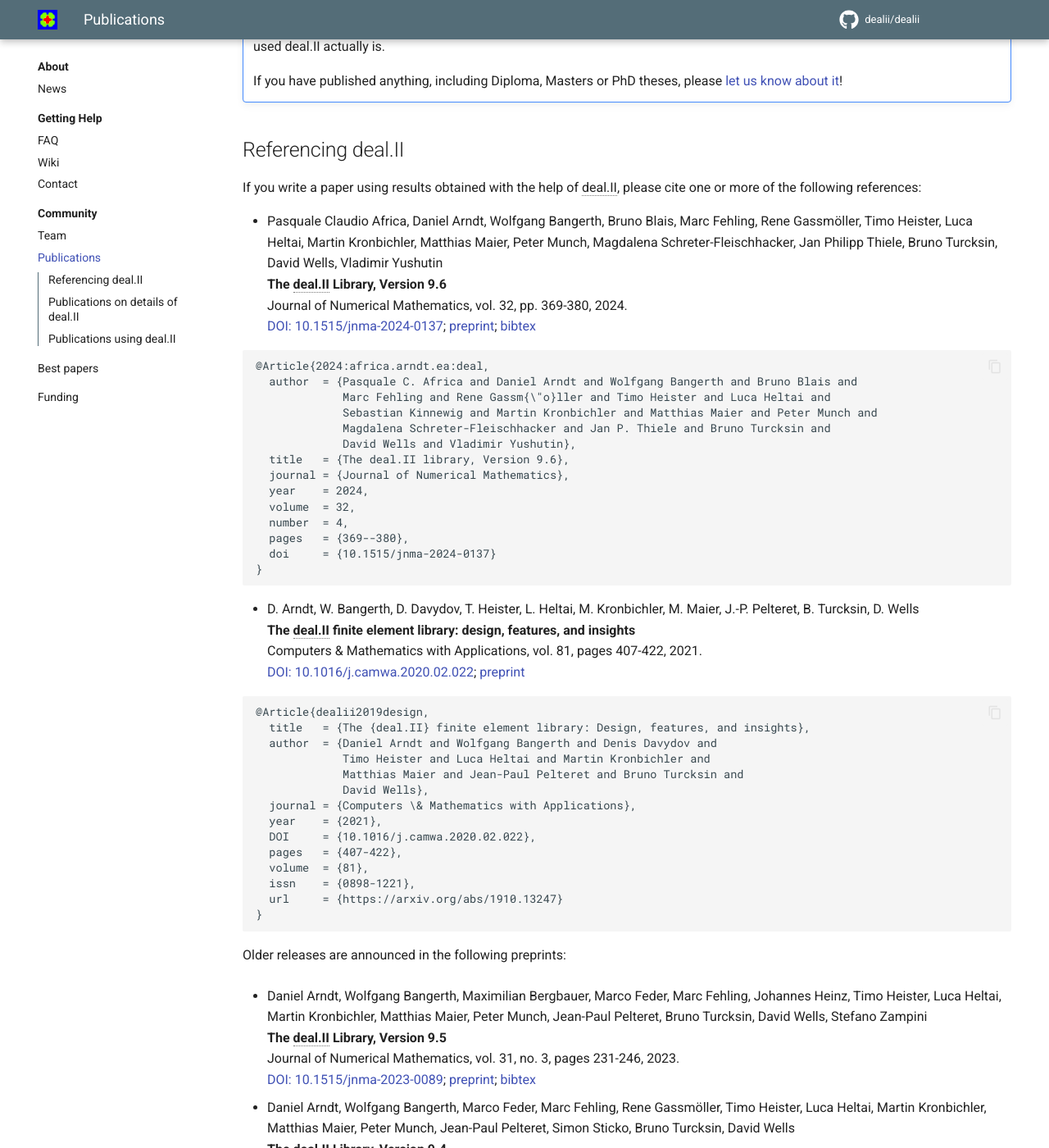
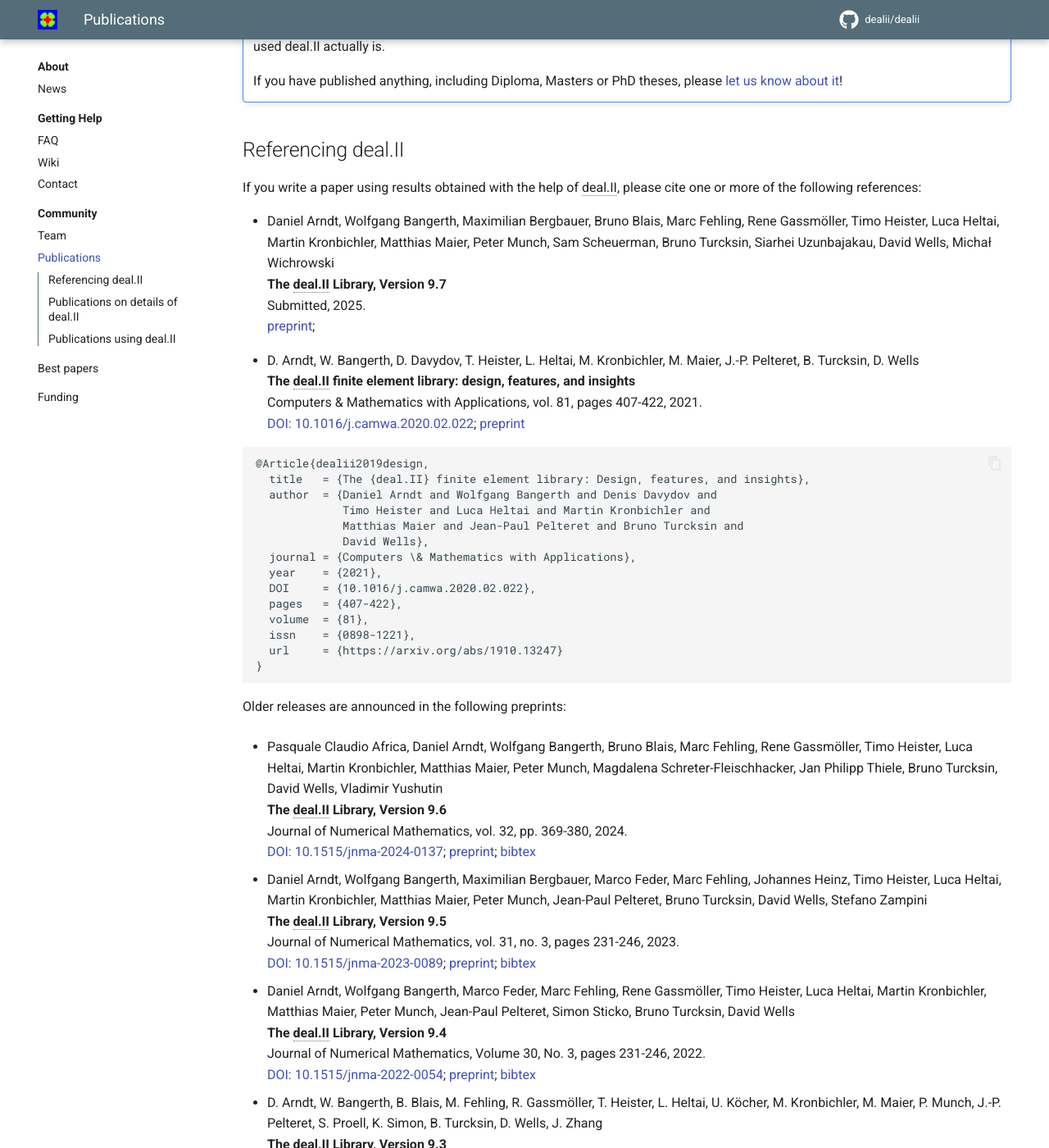
Before and after one commit to dealii/website, an MkDocs documentation site: the page built from docs/community/publications.md, in a window 1280 px wide and 1400 px high, scrolled down 333 px. Shown: the whole window at 82% size. Built offline with MkDocs 1.6.1 and Material for MkDocs 9.7.7, drawn with Linux system fonts in a browser that asks for light colours; nearby versions of some CDN libraries; library files that are not in the unit come from our copies; comment, search, counter and statistics services are not loaded.

Commit message:
Add the 9.7 blurb.

````diff
--- a/docs/community/publications.md
+++ b/docs/community/publications.md
@@ -28,48 +28,48 @@ If you write a paper using results obtained with the help of
       <abbr>deal.II</abbr>, please cite one or more of the following
       references:
 
--     Pasquale Claudio Africa,
-      Daniel Arndt,
-      Wolfgang Bangerth,
-      Bruno Blais,
-      Marc Fehling,
-      Rene Gassm&ouml;ller,
-      Timo Heister,
-      Luca Heltai,
-      Martin Kronbichler,
-      Matthias Maier,
-      Peter Munch,
-      Magdalena Schreter-Fleischhacker,
-      Jan Philipp Thiele,
-      Bruno Turcksin,
-      David Wells,
-      Vladimir Yushutin
+-   Daniel Arndt,
+    Wolfgang Bangerth,
+    Maximilian Bergbauer,
+    Bruno Blais,
+    Marc Fehling,
+    Rene Gassm&ouml;ller,
+    Timo Heister,
+    Luca Heltai,
+    Martin Kronbichler,
+    Matthias Maier,
+    Peter Munch,
+    Sam Scheuerman,
+    Bruno Turcksin,
+    Siarhei Uzunbajakau,
+    David Wells,
+    Michał Wichrowski
         <br />
-        <strong>The <abbr>deal.II</abbr> Library, Version 9.6
+        <strong>The <abbr>deal.II</abbr> Library, Version 9.7
         </strong>
         <br>
-        Journal of Numerical Mathematics, vol. 32, pp. 369-380, 2024.
+        Submitted, 2025.
         <br>
-        <a href="https://doi.org/10.1515/jnma-2024-0137">DOI: 10.1515/jnma-2024-0137</a>;
-        <a href="https://dealii.org/deal96-preprint.pdf" target="_top">preprint</a>;
-        <a href="https://github.com/dealii/publication-list/blob/c87698085be9d9b3553dc347ab2056f6ac9de519/publications-2024.bib#L17-L30">bibtex</a>
+        <!-- <a href="https://doi.org/XXXXX">DOI: XXXX</a>; -->
+        <a href="https://dealii.org/deal97-preprint.pdf" target="_top">preprint</a>;
+        <!-- <a href="https://github.com/dealii/publication-list/blob/c87698085be9d9b3553dc347ab2056f6ac9de519/publications-2024.bib#L17-L30">bibtex</a> -->
         <br>
+<!--
 ```
-@Article{2024:africa.arndt.ea:deal,
-  author  = {Pasquale C. Africa and Daniel Arndt and Wolfgang Bangerth and Bruno Blais and
-             Marc Fehling and Rene Gassm{\"o}ller and Timo Heister and Luca Heltai and
-             Sebastian Kinnewig and Martin Kronbichler and Matthias Maier and Peter Munch and
-             Magdalena Schreter-Fleischhacker and Jan P. Thiele and Bruno Turcksin and
-             David Wells and Vladimir Yushutin},
-  title   = {The deal.II library, Version 9.6},
+@Article{2025:africa.arndt.ea:deal,
+  author  = {Daniel Arndt and Wolfgang Bangerth and Maximilian Bergbauer and Bruno Blais and Marc Fehling and Rene Gassm\"{o}ller
+             and Timo Heister and Luca Heltai and Martin Kronbichler and Matthias Maier and Peter Munch and Sam Scheuerman
+             and Bruno Turcksin and Siarhei Uzunbajakau and David Wells and Michał Wichrowski},
+  title   = {The deal.II library, Version 9.7},
   journal = {Journal of Numerical Mathematics},
-  year    = 2024,
-  volume  = 32,
-  number  = 4,
-  pages   = {369--380},
-  doi     = {10.1515/jnma-2024-0137}
+  year    = 2025,  TODO: Update
+  volume  = 32,      TODO: Update
+  number  = 4,         TODO: Update
+  pages   = {369--380},  TODO: Update
+  doi     = {10.1515/jnma-2024-0137}  TODO: Update
 }
 ```
+-->
 
 -       D. Arndt, W. Bangerth, D. Davydov, T. Heister,
         L. Heltai, M. Kronbichler, M. Maier,
@@ -101,6 +101,32 @@ If you write a paper using results obtained with the help of
 ```
 
 Older releases are announced in the following preprints:
+
+-     Pasquale Claudio Africa,
+      Daniel Arndt,
+      Wolfgang Bangerth,
+      Bruno Blais,
+      Marc Fehling,
+      Rene Gassm&ouml;ller,
+      Timo Heister,
+      Luca Heltai,
+      Martin Kronbichler,
+      Matthias Maier,
+      Peter Munch,
+      Magdalena Schreter-Fleischhacker,
+      Jan Philipp Thiele,
+      Bruno Turcksin,
+      David Wells,
+      Vladimir Yushutin
+        <br />
+        <strong>The <abbr>deal.II</abbr> Library, Version 9.6
+        </strong>
+        <br>
+        Journal of Numerical Mathematics, vol. 32, pp. 369-380, 2024.
+        <br>
+        <a href="https://doi.org/10.1515/jnma-2024-0137">DOI: 10.1515/jnma-2024-0137</a>;
+        <a href="https://dealii.org/deal96-preprint.pdf" target="_top">preprint</a>;
+        <a href="https://github.com/dealii/publication-list/blob/c87698085be9d9b3553dc347ab2056f6ac9de519/publications-2024.bib#L17-L30">bibtex</a>
 
 -       Daniel Arndt,
         Wolfgang Bangerth,
````
